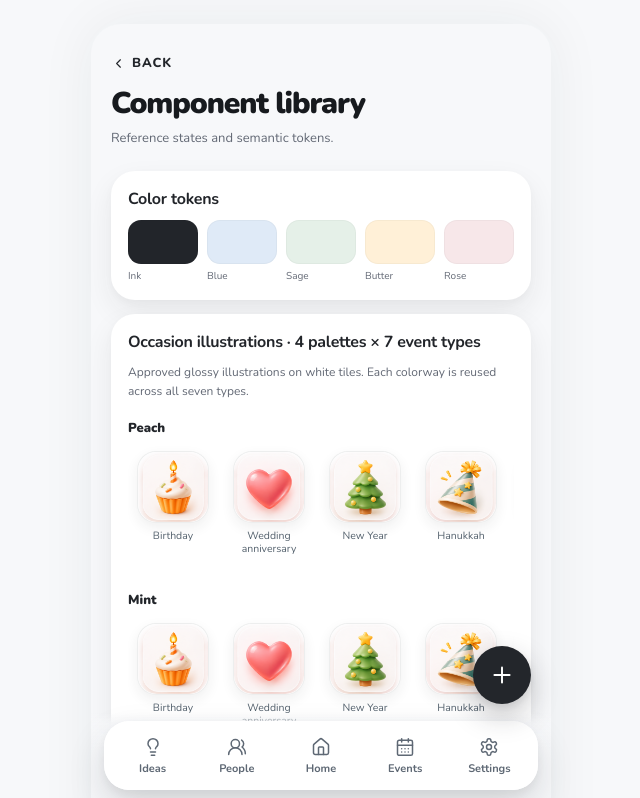
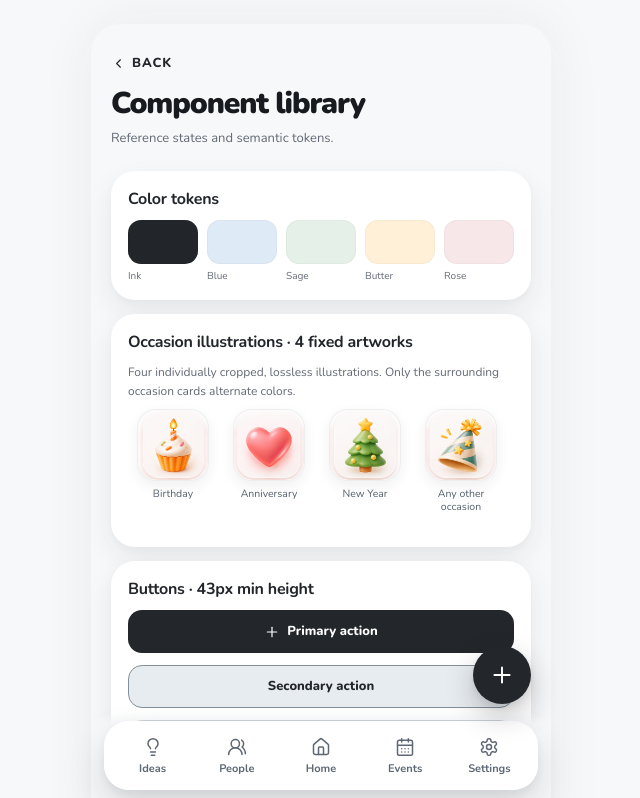
Before and after one commit to littleshiver/giftapp, a React (Vite) app: page /#/components in a window 1280 px wide. Shown: the top 798 px of the page, without its empty margins (319-959 px from the left). Built offline with nearby package versions, Linux system fonts and the light colour scheme.

Commit message:
design(gallery): replace obsolete 28-color atlas with final four symbols

```diff
--- a/src/pages/Components.tsx
+++ b/src/pages/Components.tsx
@@ -4,16 +4,13 @@ import { Title, StatusTag } from "../components/UI";
 import { Button, Field, Sheet } from "../components/Primitives";
 import { OccasionArt } from "../components/OccasionArt";
 import type { Event } from "../domain/models";
+
 const occasionExamples = [
   { name: "Birthday", kind: "birthday" },
-  { name: "Wedding anniversary", kind: "other" },
+  { name: "Anniversary", kind: "other" },
   { name: "New Year", kind: "holiday" },
-  { name: "Hanukkah", kind: "holiday" },
-  { name: "Christmas", kind: "holiday" },
-  { name: "Thanksgiving", kind: "holiday" },
-  { name: "March 8", kind: "holiday" },
+  { name: "Any other occasion", kind: "holiday" },
 ] as const;
-const paletteNames = ["Peach", "Mint", "Rose", "Sky"] as const;
 export function Components() {
   const [open, setOpen] = useState(false);
   return (
@@ -41,11 +38,8 @@ export function Components() {
         </div>
       </section>
       <section className="data-card">
-        <h2>Occasion illustrations · 4 palettes × 7 event types</h2>
-        <p>Approved glossy illustrations on white tiles. Each colorway is reused across all seven types.</p>
-        {paletteNames.map((palette, paletteIndex) => (
-          <div className="illustration-palette-row" key={palette}>
-            <h3>{palette}</h3>
+        <h2>Occasion illustrations · 4 fixed artworks</h2>
+        <p>Four individually cropped, lossless illustrations. Only the surrounding occasion cards alternate colors.</p>
         <div className="illustration-palette-track">
           {occasionExamples.map(({ name, kind }) => (
             <div className="illustration-sample" key={name}>
@@ -60,15 +54,12 @@ export function Components() {
                     budgets: {},
                     enabled: true,
                   }}
-                      paletteIndex={paletteIndex}
                 />
               </span>
               <small>{name}</small>
             </div>
           ))}
         </div>
-          </div>
-        ))}
       </section>
       <section className="data-card">
         <h2>Buttons · 43px min height</h2>
```
Lines whose indentation alone changed are shown as unchanged.
